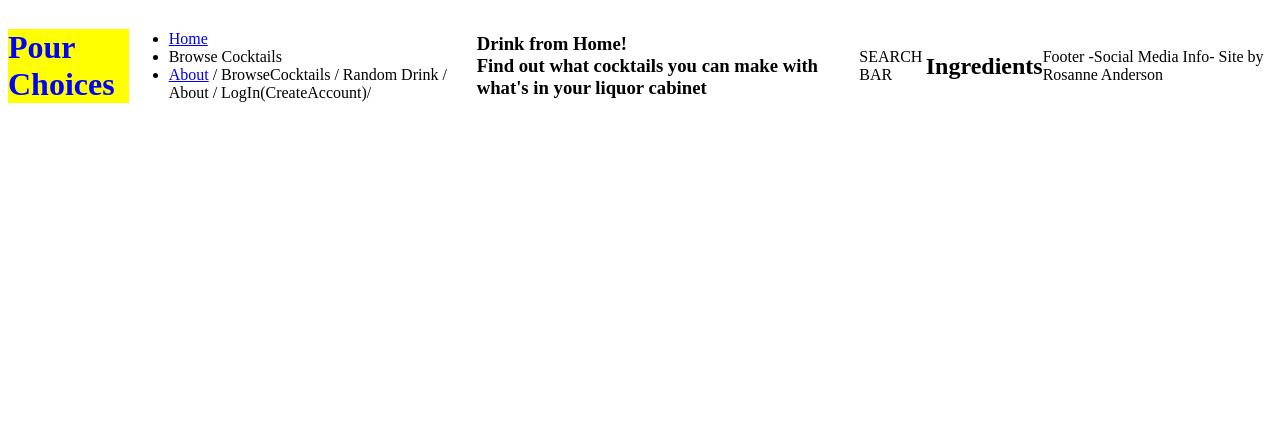
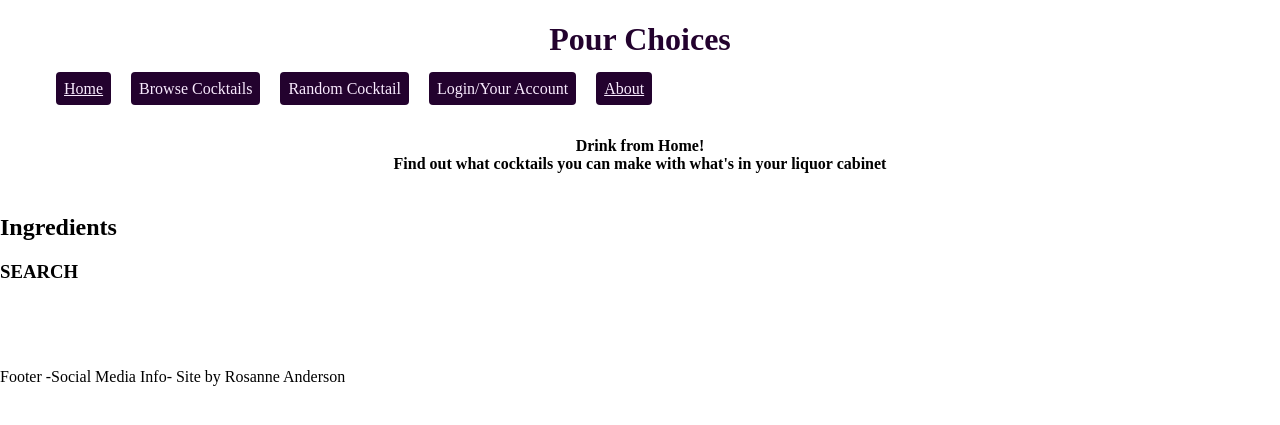
Before and after one commit to RosanneE/Pour_Choices, a Django app: page /drinks/ in a window 1280 px wide. Shown: the top 425 px of the page. Run offline with Django 4.2, Linux system fonts and the light colour scheme; data that the repository does not hold is empty.

Commit message:
HTML Header on Home

```diff
--- a/pour/drinks/static/styles/main.css
+++ b/pour/drinks/static/styles/main.css
@@ -1,12 +1,46 @@
+/* *{
+    border-width:  2px;
+    border-style: solid;
+    border-color: red;
+} */
+
 body{
     display: flex;
-    align-items: center;
+    flex-direction: column;
+    margin: auto
 }
 
 h1{
-    color: blue;
+    color: #23022E;
+    text-align: center;
+}
+
+.header_text{
+    text-align: center;
+}
+
+li, .nav_bar {
+
+    display: inline;
+    margin: 8px;
+    justify-content: space-between;
+}
+
+.nav{
+    color: #F9EBFE;
+    padding: 8px;
+    background-color: #23022E;;
+    border-radius: 4px;
 }
 
 .site_name{
-    background-color: yellow;
+   align-items: center;
 }
+
+.flex-item{
+    margin:auto
+}
+
+a{
+    color: #F9EBFE;
+}
--- a/pour/drinks/templates/home.html
+++ b/pour/drinks/templates/home.html
@@ -4,12 +4,11 @@
 {% include 'partials/_navbar.html' %}
 <br/>
 <div class = 'infoText' >
-    <h3>Drink from Home! <br/> Find out what cocktails you can make with what's in your liquor cabinet</h3>
+    <h4 class = 'header_text'>Drink from Home! <br/> Find out what cocktails you can make with what's in your liquor cabinet</h4>
 </div>
-<div class = 'ingSearch'>SEARCH BAR</div>
 <div class = 'ingList'>
     {% include 'partials/_ingList.html' %}
 </div>
 <div></div>
-
+{% include 'partials/_footer.html' %}
 {% endblock %}
--- a/pour/drinks/templates/partials/_base.html
+++ b/pour/drinks/templates/partials/_base.html
@@ -10,7 +10,9 @@
     <title>Pour Choices{% block title %}{% endblock %}</title>
 </head>
 <body>
-    <h1 class = site_name>Pour Choices</h1>
+    <div class = 'site_name'>
+    <h1>Pour Choices</h1>
+    </div>
         {% block content %}{% endblock %}
     <p>Footer -Social Media Info- Site by Rosanne Anderson</p>
 </body>
--- a/pour/drinks/templates/partials/_footer.html
+++ b/pour/drinks/templates/partials/_footer.html
@@ -0,0 +1,3 @@
+<ul>
+    <li> <a href = 'https://github.githubassets.com/images/modules/logos_page/GitHub-Mark.png'></a> </li>
+</ul>
--- a/pour/drinks/templates/partials/_ingList.html
+++ b/pour/drinks/templates/partials/_ingList.html
@@ -1,7 +1,7 @@
 <h2>Ingredients</h2>
 
 
-
+ <h3>SEARCH</h3>
 {% for i in  mying%}
 <ul>
     <li>{{i.ingredient}}</li>
--- a/pour/drinks/templates/partials/_navbar.html
+++ b/pour/drinks/templates/partials/_navbar.html
@@ -1,8 +1,10 @@
 {% comment %} Links to Main pages {% endcomment %}
 <nav>
     <ul class='nav_bar'>
-        <li><a href = '{% url 'home'%}'>Home</a>
-        <li>Browse Cocktails</a>
-        <li><a href = '{% url 'about'%}'>About</a>
-        / BrowseCocktails / Random Drink / About / LogIn(CreateAccount)/
+        <li class = 'nav'><a href = '{% url 'home'%}'>Home</a></li>
+        <li class = 'nav'>Browse Cocktails</li>
+        <li class = 'nav'>Random Cocktail</li>
+        <li class = 'nav'>Login/Your Account</li>
+        <li class = 'nav'><a href = '{% url 'about'%}'>About</a></li>
+    </ul>
     </nav>
```
